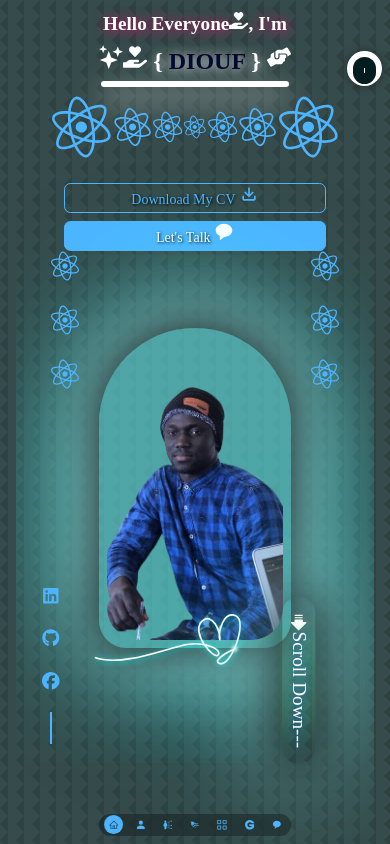
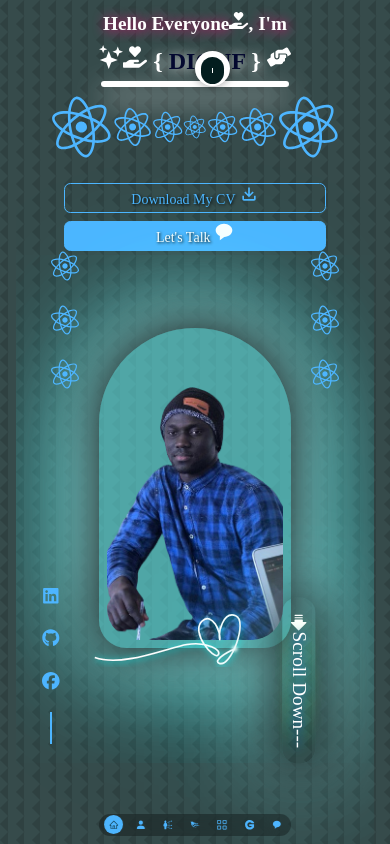
Before and after one commit to Mouhamed1003/keenprogrammer.com, a React (Create React App) app: page / in a window 390 px wide. Shown: the top 844 px of the page. Built offline with nearby package versions, Linux system fonts and the light colour scheme.

Commit message:
Update colorpicker.css

```diff
--- a/src/components/colorpicker/colorpicker.css
+++ b/src/components/colorpicker/colorpicker.css
@@ -56,6 +56,6 @@ body {
 @media screen and (max-width: 390px) {
     .theme-picker {
         top: 6%; /* Ajuster la position pour l'iPhone 12 Pro */
-        right: 2%; /* Ajuster la position pour l'iPhone 12 Pro */
+        right: 41%; /* Ajuster la position pour l'iPhone 12 Pro */
     }
 }
```
